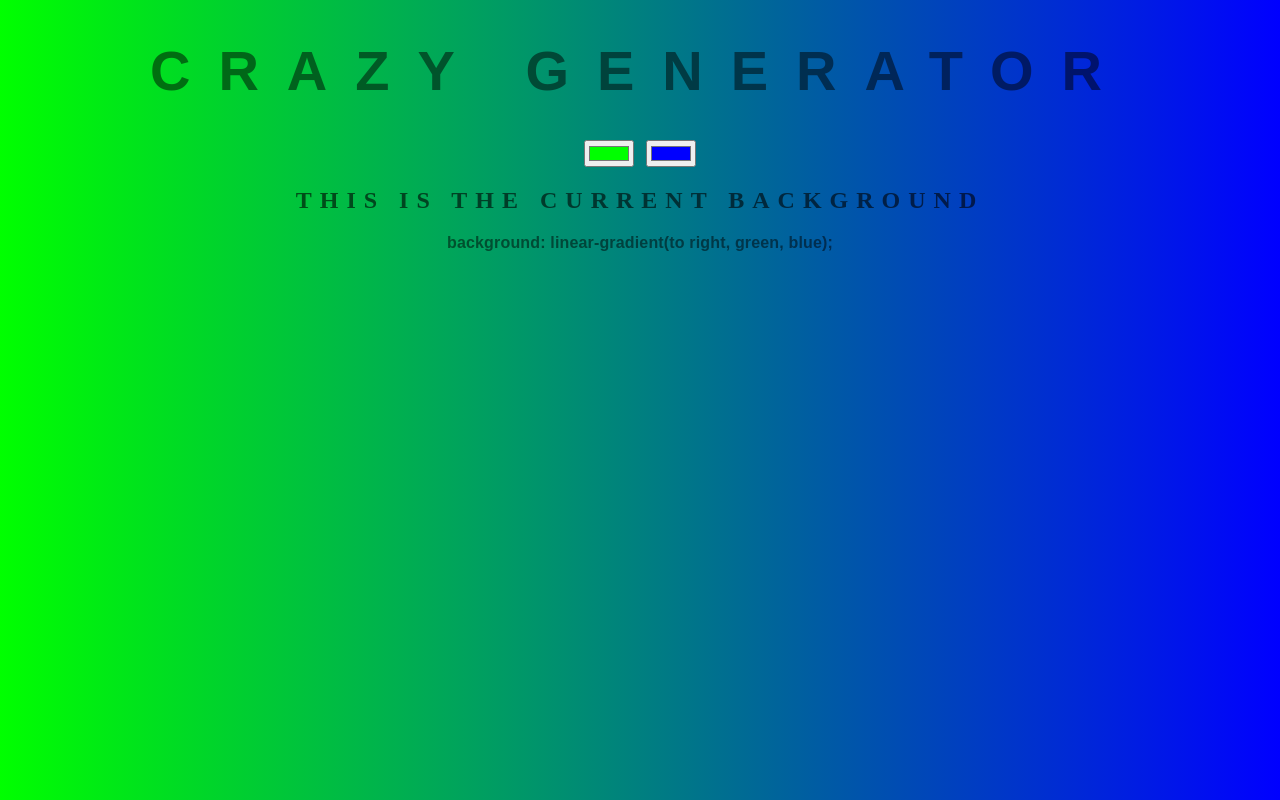
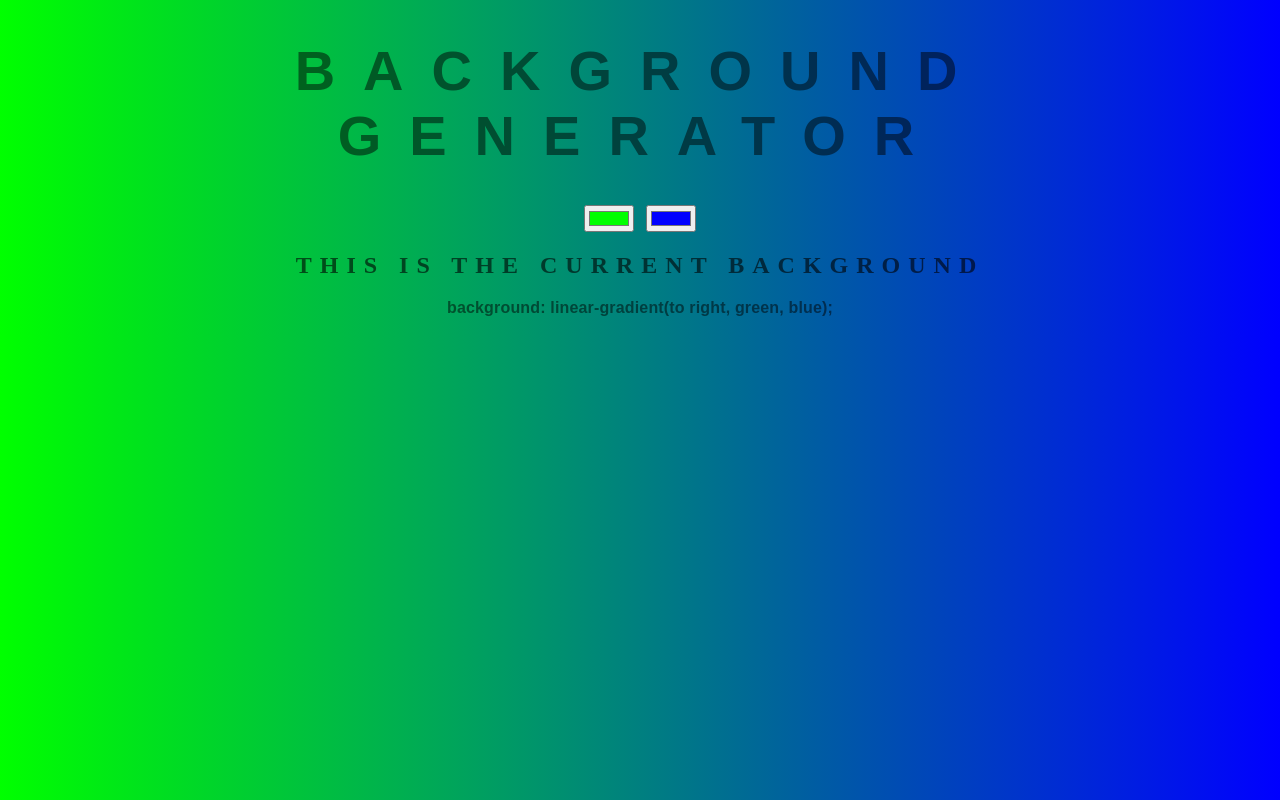
Before and after one commit to E-Ebam/Background-Generator, a plain HTML site: page index.html in a window 1280 px wide. Drawn offline with Linux system fonts and the light colour scheme.

```diff
--- a/index.html
+++ b/index.html
@@ -9,7 +9,7 @@
     <link rel="stylesheet" href="style.css">
 </head>
 <body id="bodyGradient">
-    <h1>CRAZY Generator</h1>
+    <h1>Background Generator</h1>
     <input type="color" id="col1" name="col1" value="#00ff00">
     <input type="color" class="col2" value="#0000ff">
     <h2>This is the CURRENT Background</h2>
```
